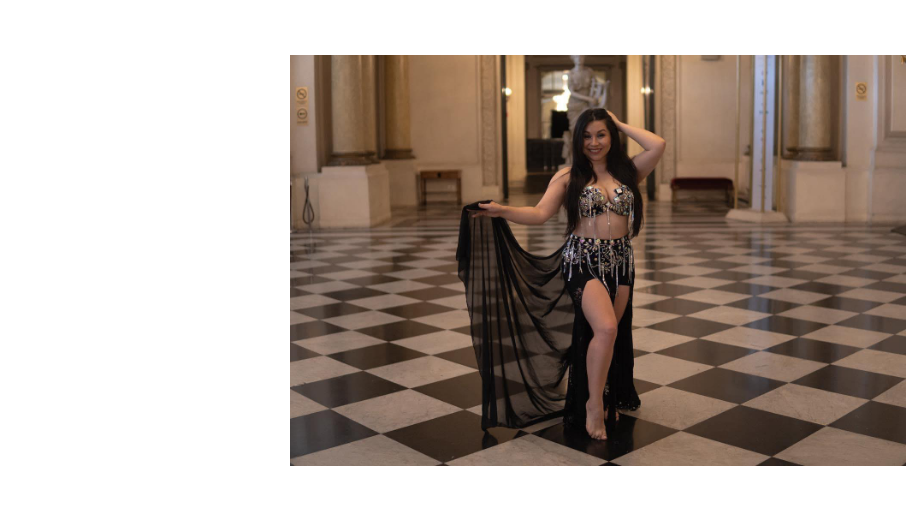
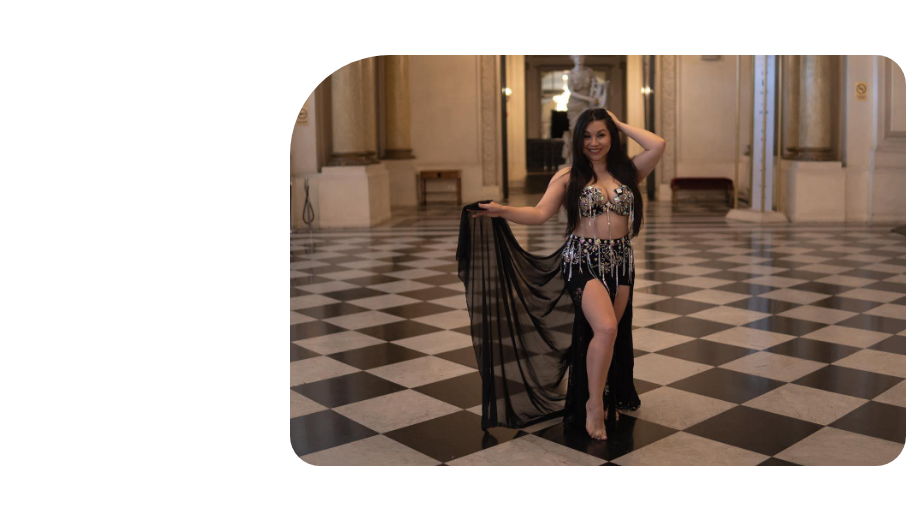
Before and after one commit to Ceci03cornejo/Coderhouse, a plain HTML site: page Index.html in a window 1280 px wide. Shown: the part 145-654 px from the top of the page, 362-1280 px from the left. Drawn offline with nearby package versions, Linux system fonts and the light colour scheme.

Commit message:
boost-banner2

```diff
--- a/assets/css/style.css
+++ b/assets/css/style.css
@@ -73,6 +73,11 @@ a:active {
   border-left: var(--#{$prefix}offcanvas-border-width) solid var(--#{$prefix}offcanvas-border-color);
   transform: translateX(100%); */
 }
+img.img-fluid {
+  border-radius: 30px;
+  border-top-left-radius: 100px;
+}
+
 /* } cuando hace click se activa la propiedad */
 
 /* Corresponde a Banner */
@@ -87,23 +92,12 @@ a:active {
   background-color: #cda364;
 
 }
-.imagen_banner {
-  width: 100%;
-  height: auto;
-  text-align: right;
-  background-color: #cda364;
-
-} */
-
-.imagen_banner img {
-  /* height: 71vh; */
-}
-
 
 
 /* FIN BANNER */
 
 /* SECCION ARTICLE */
+
 /* }Corresponde a seccion Articulo, 3fotos y texto */
 
 article {
@@ -132,7 +126,7 @@ p.descripcion {
   font-size: large;
 }
 
-/* FIN ARTICLE */
+/* FIN SECCION ARTICLE */
 
 /* CORRESPONTE A CONTENIDO DE FOOTER */
 
```
